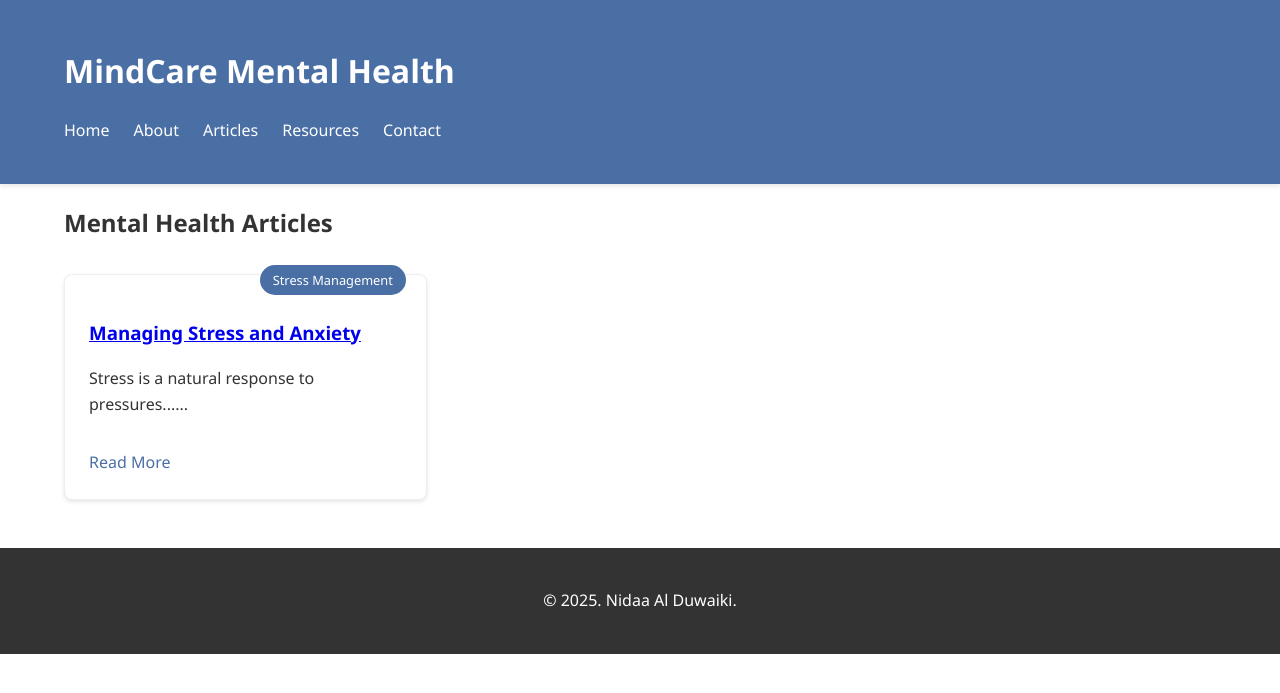
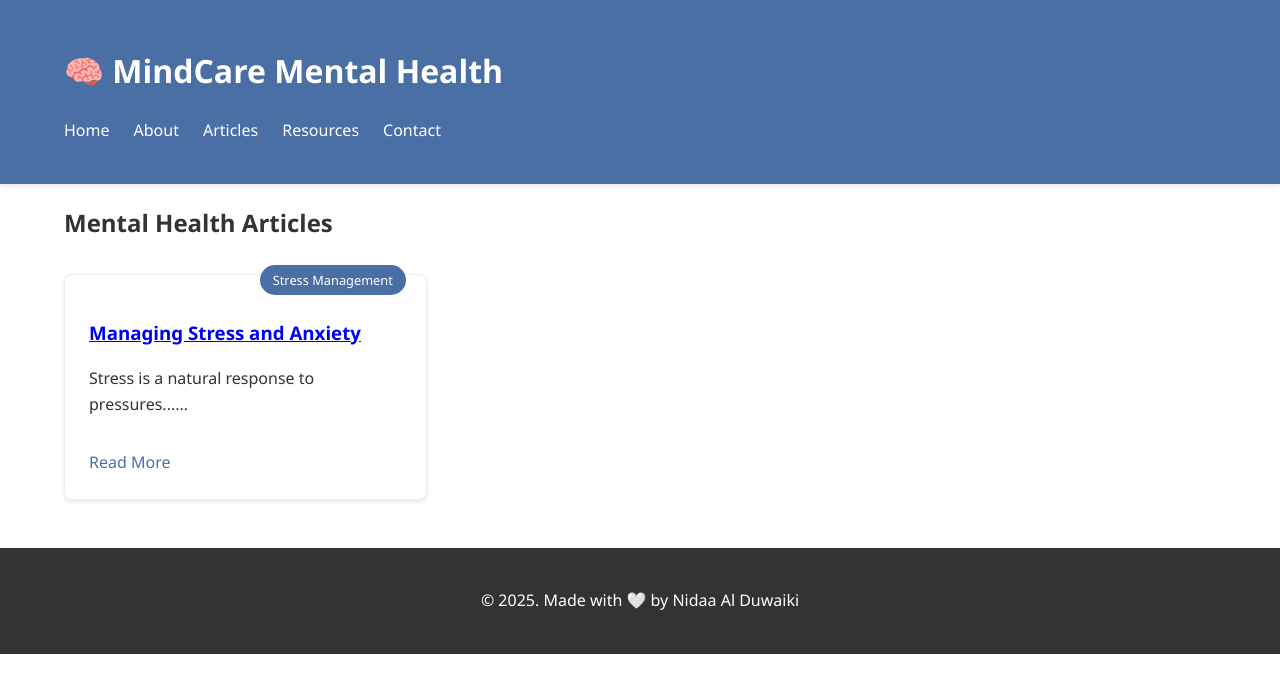
Before and after one commit to Nidaa12/mental-health-website, a Flask app: page /articles in a window 1280 px wide. Shown: the top 693 px of the page. Run offline with Flask 3, Linux system fonts and the light colour scheme.

Commit message:
Update base.html

```diff
--- a/templates/base.html
+++ b/templates/base.html
@@ -1,16 +1,15 @@
-<!-- templates/base.html -->
 <!DOCTYPE html>
 <html lang="en">
 <head>
-<meta charset="UTF-8">
-<meta name="viewport" content="width=device-width, initial-scale=1.0">
+  <meta charset="UTF-8" />
+  <meta name="viewport" content="width=device-width, initial-scale=1.0" />
   <title>MindCare - {% block title %}{% endblock %}</title>
   <link rel="stylesheet" href="{{ url_for('static', filename='css/style.css') }}">
 </head>
 <body>
   <header>
     <div class="container">
-<h1>MindCare Mental Health</h1>
+      <h1>🧠 MindCare Mental Health</h1>
       <nav>
         <ul>
           <li><a href="{{ url_for('index') }}">Home</a></li>
@@ -29,7 +28,7 @@
 
   <footer>
     <div class="container">
-<p>&copy; 2025. Nidaa Al Duwaiki.</p>
+      <p>&copy; 2025. Made with 🤍 by Nidaa Al Duwaiki</p>
     </div>
   </footer>
 </body>
```
Lines whose indentation alone changed are shown as unchanged.
